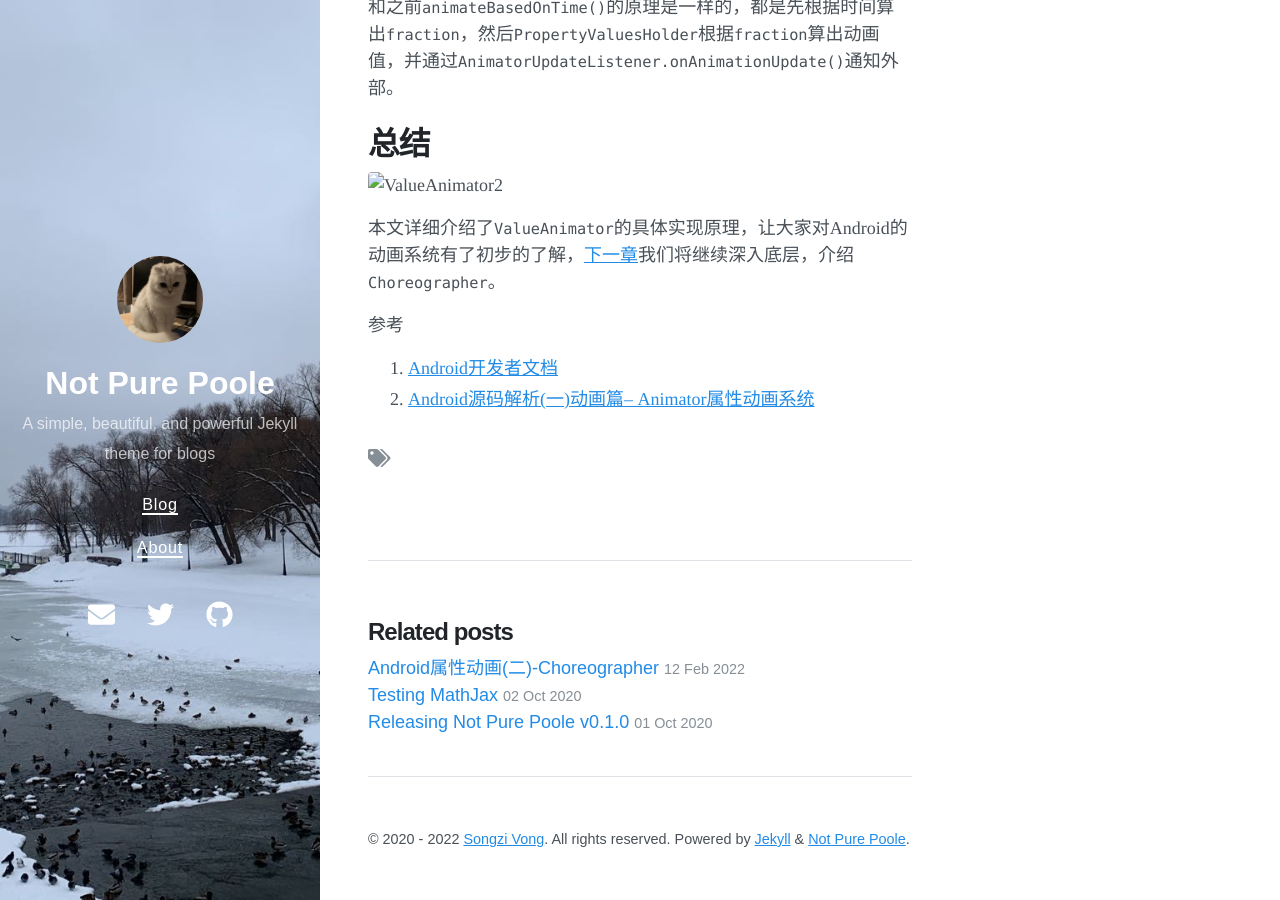
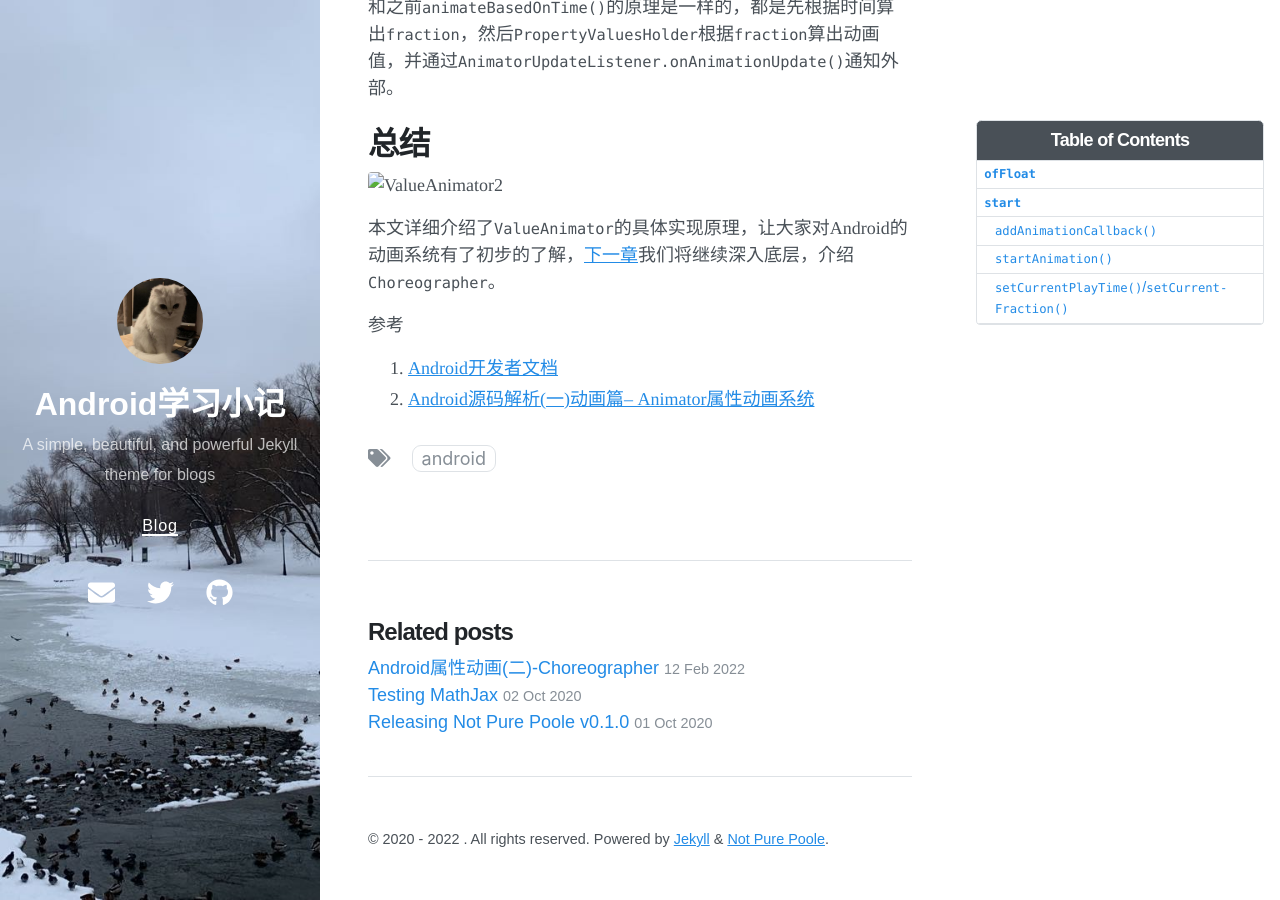
Before and after one commit to Bernie-sw-jiang/BernieJiang.github.io, a Jekyll site: the page built from _posts/2022-02-02-Android属性动画(一)-ValueAnimator.markdown, in a window 1280 px wide and 900 px high, scrolled down 17349 px. Built offline with Jekyll 4.4.1, drawn with Linux system fonts in a browser that asks for light colours; nearby versions of some CDN libraries.

Commit message:
refactor: refactor style

```diff
--- a/_config.yml
+++ b/_config.yml
@@ -1,7 +1,7 @@
 # Setup
-title: Not Pure Poole
+title: Android学习小记
 description: A simple, beautiful, and powerful Jekyll theme for blogs
-url: https://vszhub.github.io
+url: https://bernie-sw-jiang.github.io/BernieJiang.github.io/
 avatar: /avatar.jpeg
 paginate: 5
 permalink: pretty
@@ -28,16 +28,11 @@ exclude:
   - not-pure-poole.gemspec
 
 # Optimize Jekyl SEO Tag
-twitter:
-  username: vszhub
-  card: summary
 logo: logo.png
 social:
   name: Songzi Vong
   links:
-    - https://twitter.com/vszhub
-    - https://github.com/vszhub
-google_site_verification: xxxxx
+    - https://github.com/Bernie-sw-jiang
 lang: en
 
 sass:
@@ -54,6 +49,5 @@ sass:
 
 # Specify the author for blog posts
 author:
-  name: Songzi Vong
-  url: https://github.com/vszhub/
-  email: vszhub@gmail.com
+  name:
+  url: https://github.com/Bernie-sw-jiang
--- a/_data/navigation.yml
+++ b/_data/navigation.yml
@@ -1,4 +1,2 @@
 - title: Blog
   url: /
-- title: About
-  url: /about/
--- a/_posts/2022-02-02-Android属性动画(一)-ValueAnimator.markdown
+++ b/_posts/2022-02-02-Android属性动画(一)-ValueAnimator.markdown
@@ -2,6 +2,8 @@
 layout: post
 title:  "Android属性动画(一)-ValueAnimator"
 date:   2022-02-02
+toc:  true
+tags: Android
 ---
 源码角度分析ValueAnimator内部实现原理
 
--- a/_posts/2022-02-12-Android属性动画(二)-Choreographer.markdown
+++ b/_posts/2022-02-12-Android属性动画(二)-Choreographer.markdown
@@ -2,6 +2,8 @@
 layout: post
 title:  "Android属性动画(二)-Choreographer"
 date:   2022-02-12
+toc:  true
+tags: Android
 ---
 Lorem ipsum dolor sit amet, consectetur adipisicing elit, sed do eiusmod tempor incididunt ut labore et dolore magna aliqua. Ut enim ad minim veniam, quis nostrud exercitation ullamco laboris nisi ut aliquip ex ea commodo consequat. Duis aute irure dolor in reprehenderit in voluptate velit esse
 
```
Also changed, not shown: about.md (deleted, +0 -8 lines).
